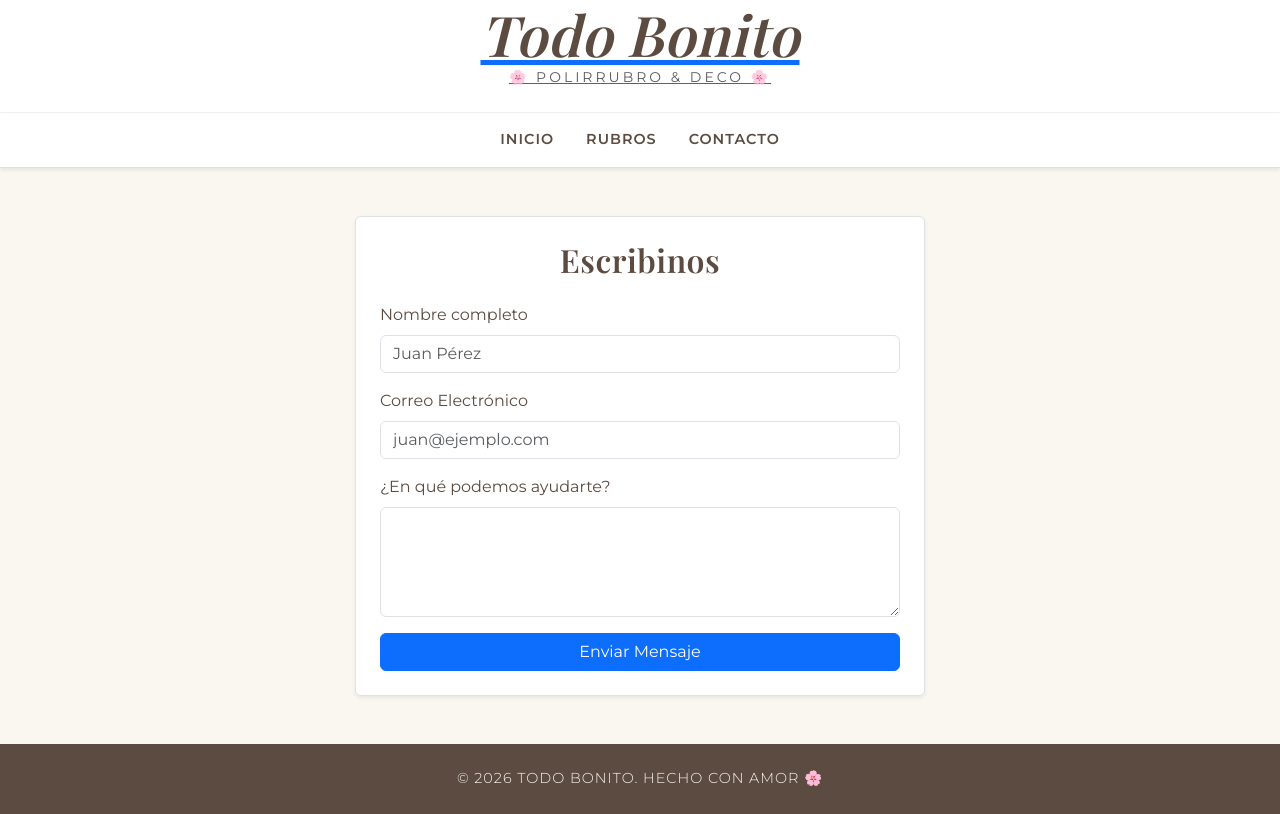
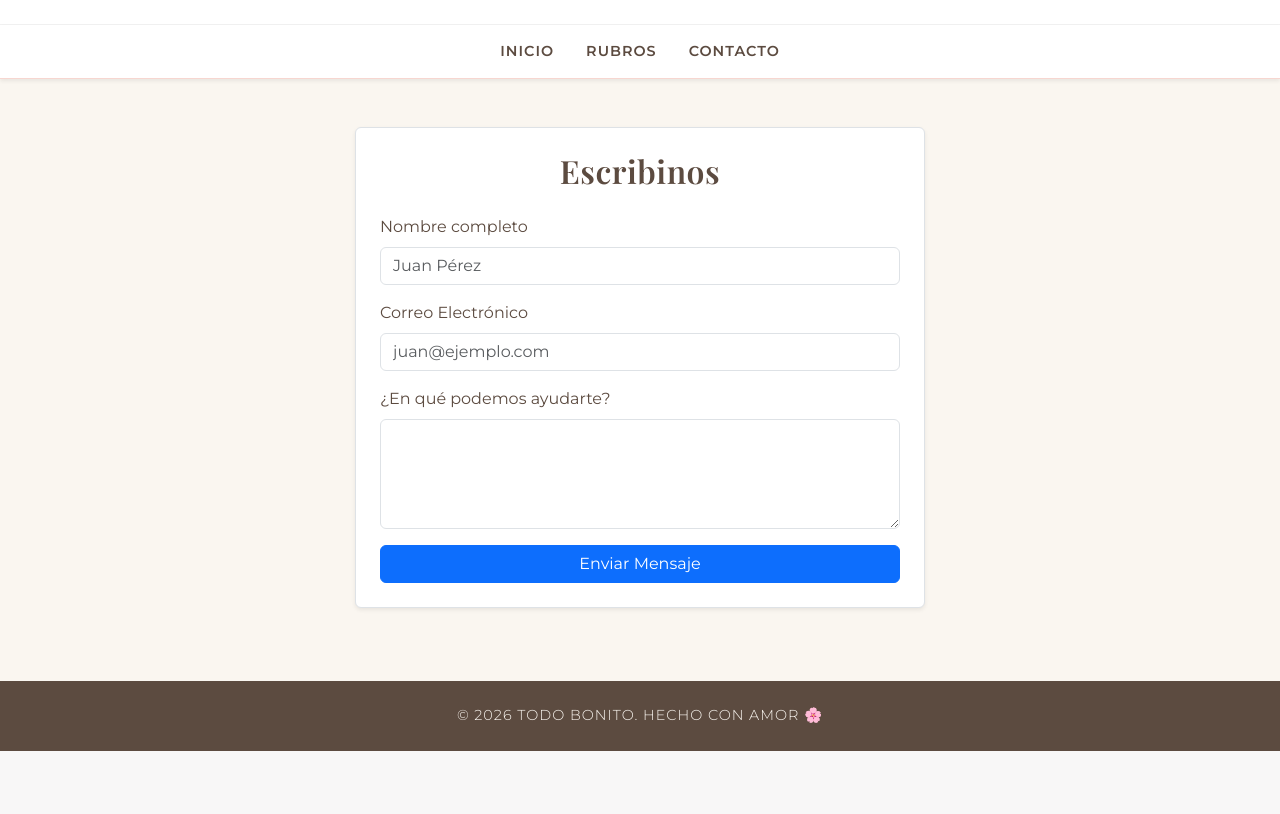
Before and after one commit to estebanman381-creator/Pag-Web, a Flask app: page /contacto in a window 1280 px wide. Shown: the part 49-863 px from the top of the page. After the commit the page ends 800 px from the top, so only its background shows below. Run offline with Flask 3, Linux system fonts and the light colour scheme; some web fonts are replaced.

Commit message:
Corrección de imágenes, logo y agregado de Otros Artículos

```diff
--- a/templates/base.html
+++ b/templates/base.html
@@ -16,10 +16,7 @@
     <!-- SECCIÓN SUPERIOR: Logo Centrado -->
     <div class="logo-container text-center py-4">
         <a href="/">
-            <!-- Si tenés el logo en imagen, usás esta línea (ej: logo.png en static/img/) -->
-            <img src="{{ url_for('static', filename='img/logo.png') }}" alt="Todo Bonito" class="logo-img">
-            <h1 class="display-4 my-0 fw-bold" style="color: var(--marron-oscuro); font-style: italic;">Todo Bonito</h1>
-            <p class="text-uppercase small tracking-widest text-muted mb-0" style="font-family: var(--fuente-cuerpo); letter-spacing: 3px;">🌸 Polirrubro & Deco 🌸</p>
+            <img src="{{ url_for('static', filename='css/img/logo.png') }}" alt="Todo Bonito" class="logo-img">
         </a>
     </div>
 
```
Also changed, not shown: templates/inicio.html (+14 -4 lines).
